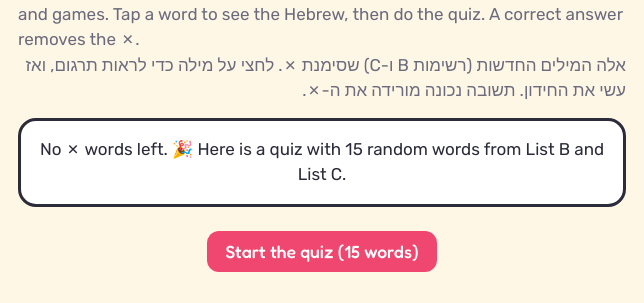
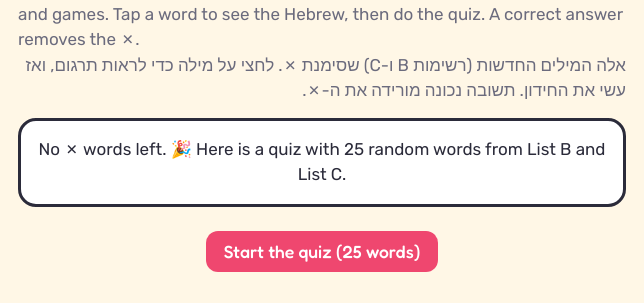
Before and after one commit to fffabio/english-hebrew-cards, a plain HTML site: page day8.html in a window 1280 px wide. Shown: the part 1289-1592 px from the top of the page, 318-962 px from the left. Drawn offline with Linux system fonts and the light colour scheme.

Commit message:
Day 8: quiz with 25 words

```diff
--- a/day8.html
+++ b/day8.html
@@ -325,17 +325,18 @@ function drawX(){
   const info=document.getElementById("xinfo"), list=document.getElementById("xlist"), qz=document.getElementById("xquiz");
   list.innerHTML="";
   if(!x.length){
-    info.innerHTML=`<div class="panel center">No ✗ words left. 🎉 Here is a quiz with 15 random words from List B and List C.</div>`;
-    qz.innerHTML=`<div class="center"><button class="btn" id="qstart">Start the quiz (15 words)</button></div>`;
-    document.getElementById("qstart").onclick=()=>quiz(shuffle(WORDS).slice(0,15));
+    info.innerHTML=`<div class="panel center">No ✗ words left. 🎉 Here is a quiz with 25 random words from List B and List C.</div>`;
+    qz.innerHTML=`<div class="center"><button class="btn" id="qstart">Start the quiz (25 words)</button></div>`;
+    document.getElementById("qstart").onclick=()=>quiz(shuffle(WORDS).slice(0,25));
     return;
   }
   info.innerHTML=`<p class="center"><b>${x.length}</b> word${x.length>1?"s":""} to review</p>`;
   x.forEach(w=>{ const b=document.createElement("button"); b.className="xw"; b.innerHTML=`<b>${esc(w.en)}</b><span>tap</span>`;
     b.onclick=()=>{ const o=b.classList.toggle("open"); b.querySelector("span").textContent=o?w.he:"tap"; b.querySelector("span").className=o?"he":""; if(o) speak(w.en); };
     list.appendChild(b); });
-  qz.innerHTML=`<div class="center"><button class="btn" id="qstart">Quiz on my ✗ words (${Math.min(x.length,20)})</button></div>`;
-  document.getElementById("qstart").onclick=()=>quiz(shuffle(x).slice(0,20));
+  const xs=shuffle(x).slice(0,25), extra=shuffle(WORDS.filter(w=>status[w.en]!==false)).slice(0,25-xs.length);
+  qz.innerHTML=`<div class="center"><button class="btn" id="qstart">Quiz: 25 words</button><p class="task">${xs.length} ✗ word${xs.length>1?"s":""}${extra.length?` + ${extra.length} more new words`:""}</p></div>`;
+  document.getElementById("qstart").onclick=()=>quiz(xs.concat(extra));
 }
 function quiz(items){
   const qz=document.getElementById("xquiz"); let i=0, ok=0; const missed=[];
```
